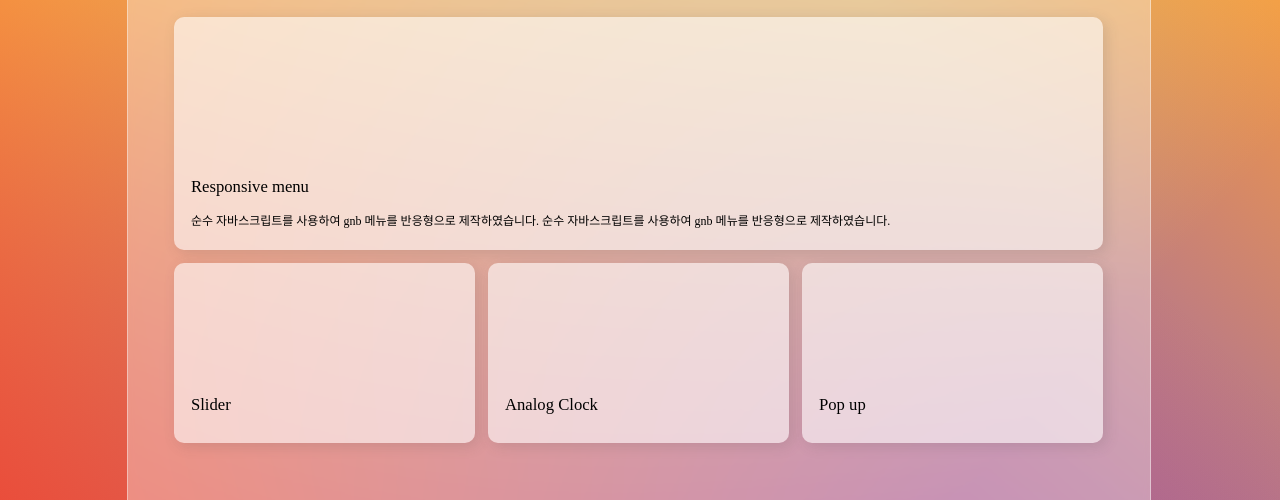
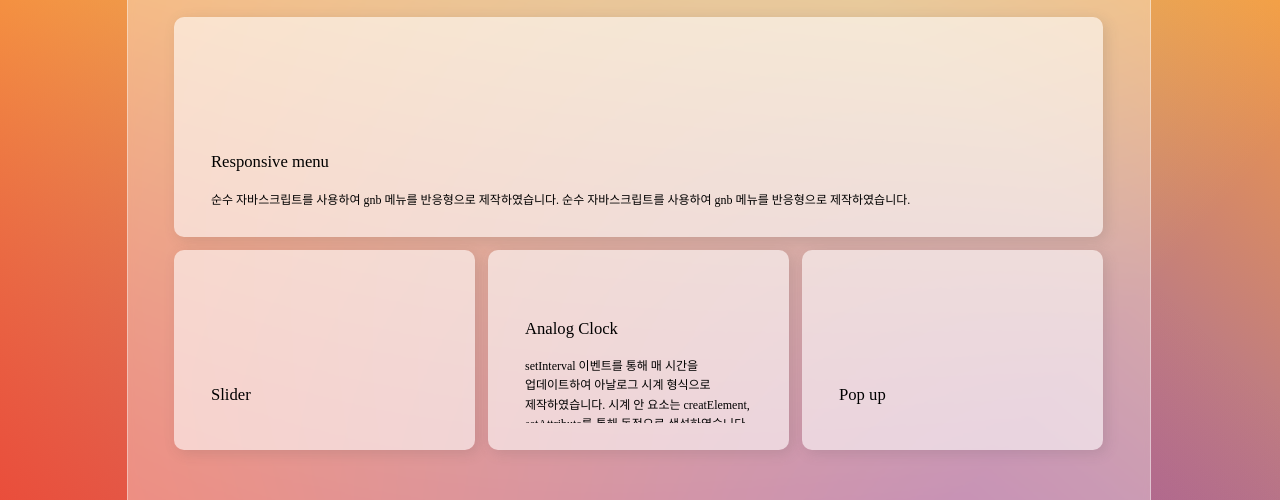
Before and after one commit to mrRobotCorp/bracket, a plain HTML site: page study.html in a window 1280 px wide. Both pictures are taken after a click on the element 403 px from the left and 317 px from the top of the page. Shown: the part 211-711 px from the top of the page. Drawn offline with nearby package versions, Linux system fonts and the light colour scheme; a web font is replaced by a local one.

Commit message:
.
study img 마크업 개박살

```diff
--- a/css/study.css
+++ b/css/study.css
@@ -1,28 +1,31 @@
 .p-gradation { min-width: 100%; min-height: 100%; animation: move_gradation 30s ease infinite; position: fixed; top: 0; left: 0; background: linear-gradient(45deg, rgb(225, 77, 48) 0%, rgba(157, 237, 244, 0) 70%), linear-gradient(135deg, rgb(255, 235, 81) 10%, rgba(235, 170, 236, 0) 80%), linear-gradient(225deg, #f59942 10%, rgba(170, 236, 170, 0) 80%), linear-gradient(315deg, #5344ff 100%, rgba(244, 234, 122, 0) 70%); }
 
 /* ---------------------------------------------------- */
-.stuAll { position: absolute; width: 80vw; margin: 0 calc( 100vw * 190 / 1920); top: 2%; z-index: 10; }
-.stuAll section { height: 85vh; margin: calc( 100vw * 100 / 1920 ) 0; padding: calc( 100vw * 60 / 1920 ) calc( 100vw * 70 / 1920 ); background: #ffffff56; border: calc( 100vw * 1 / 1920 ) solid #ffffff65; border-radius: calc( 100vw * 50 / 1920 ); backdrop-filter: blur(3px); line-height: 150%; }
+.stuAll { position: absolute; width: 80vw; margin: 0 calc(100vw * 190 / 1920); top: 2%; z-index: 10; }
 
-.stuAll section article h3 { margin-bottom: calc( 100vw * 30 / 1920 ); font-size: calc( 100vw * 30 / 1920 ); font-family: LSpecial; }
-.stuAll section article p { margin-bottom: calc( 100vw * 30 / 1920 ); font-size: calc( 100vw * 20 / 1920 ); line-height: 150%; }
+.stuAll section { height: 85vh; margin: calc(100vw * 100 / 1920) 0; padding: calc(100vw * 60 / 1920) calc(100vw * 70 / 1920); background: #ffffff56; border: calc(100vw * 1 / 1920) solid #ffffff65; border-radius: calc(100vw * 50 / 1920); backdrop-filter: blur(3px); line-height: 150%; }
+
+.stuAll section article h3 { margin-bottom: calc(100vw * 30 / 1920); font-size: calc(100vw * 30 / 1920); font-family: LSpecial; }
+
+.stuAll section article p { margin-bottom: calc(100vw * 30 / 1920); font-size: calc(100vw * 20 / 1920); line-height: 150%; }
 
 /* --------------------- flip ------------------------- */
-.wrapper {width: 100%;display: grid;grid-gap: calc( 100vw * 20 / 1920 );grid-template-columns: repeat(6, 1fr); }
-
-.card { display: flex; justify-content: flex-end; flex-direction: column; position: relative; background-color: rgba(255, 255, 255, 0.582); grid-column: span 3; box-shadow: calc( 100vw * 5 / 1920 ) calc( 100vw * 5 / 1920 ) calc( 100vw * 20 / 1920 ) #4d4d4d29; height: calc( 100vw * 220 / 1920 ); padding: calc( 100vw * 25 / 1920 ); border-radius: calc( 100vw * 15 / 1920 ); cursor: pointer; overflow: hidden; }
+.wrapper { width: 100%; display: grid; grid-gap: calc(100vw * 20 / 1920); grid-template-columns: repeat(6, 1fr); }
+.card { display: flex; justify-content: flex-end; flex-direction: column; grid-column: span 3; height: calc(100vw * 220 / 1920); padding: calc(100vw * 40 / 1920) calc(100vw * 55 / 1920); background-color: rgba(255, 255, 255, 0.582); border-radius: calc(100vw * 15 / 1920); box-shadow: calc(100vw * 5 / 1920) calc(100vw * 5 / 1920) calc(100vw * 20 / 1920) #4d4d4d29; cursor: pointer; }
 
 .card__heading,
-.card__text {width: 100%; border-radius: 4px; }
+.card__text { width: 100%; border-radius: calc(100vw * 4 / 1920); }
 
-.card__heading {width: 50%; font-family: LBold; font-size: calc( 100vw * 25 / 1920 );}
+.card__heading { width: 50%; margin: calc( 100vw * 60 / 1920) 0 calc( 100vw * 15 / 1920) 0; font-family: LBold; font-size: calc(100vw * 25 / 1920); }
+.card__text { margin-top: calc(100vw * 10 / 1920); font-size: calc(100vw * 18 / 1920); line-height: 160%; overflow-y: scroll; }
 
-.card__text {margin-top: 10px;font-size: calc( 100vw * 18 / 1920 ); }
+.card.is-active { grid-row: 1; grid-column: 1/span 6; height: calc(100vw * 250 / 1920); order: 0; }
+.card.is-active:after { opacity: 1; transform: translateY(0); }
+.card.is-inactive { grid-column: span 2; }
 
-.card.is-active {grid-row: 1;grid-column: 1/span 6;height: calc( 100vw * 300 / 1920 );order: 0; }
-.card.is-active:after {opacity: 1;transform: translateY(0); }
+.js_analog { display: none; width: calc( 100vw * 400 / 1920 ); height: calc( 100vw * 200 / 1920); }
 
-.card.is-inactive {grid-column: span 2; }
+.imgShow { display: inline-block;  }
 
 /* ------------------------------------------- */
-footer { width: 100vw; margin-left: calc( 100vw * -190 / 1920 ); }
+footer { width: 100vw; margin-left: calc(100vw * -190 / 1920); }
--- a/js/header.js
+++ b/js/header.js
@@ -1,5 +1,5 @@
 const gnbMenu = document.querySelectorAll('#gnb li');
-const scrollNum = document.querySelector("html").scrollTop;
+const scrollNum = document.querySelector('html').scrollTop;
 
 window.onscroll = function() {
     if (scrollNum == 0 ) {
@@ -43,13 +43,10 @@ window.onscroll = function() {
             menu.style.display = 'none';
         });
     });
-
 }
 
-
-
 // ----------------- gnb active ---------------------------
-var pageUrl = window.location.href;
+let pageUrl = window.location.href;
 
 $(window).on('load', function(){
     $('header #gnb > li').siblings('li').removeClass('active');
@@ -60,8 +57,8 @@ $(window).on('load', function(){
     } else if (pageUrl.indexOf('iam') > -1) {
         $('header #gnb > li').eq(3).addClass('active');
     } else {
+        // home - index
         $('header #gnb > li').eq(0).addClass('active');
-        //메인 url은 main이라는 단어가 들어가지 않아서 모든 조건이 아닐때 실행
     }
 });
 
@@ -227,4 +224,4 @@ document.querySelector('footer').insertAdjacentHTML('beforeend', `
         buttons[i].disabled = true;
         }
     }
-    })();
+})();
--- a/js/project.js
+++ b/js/project.js
@@ -13,7 +13,7 @@ gsap.to(sections, {
 	}
 });
 
-// ----------------- thumbnail cursor --------------------------
+// ----------------- main (overview) cursor --------------------------
 const overview = document.querySelector(".overview");
 
 overview.addEventListener("mouseover", function () {
--- a/js/study.js
+++ b/js/study.js
@@ -24,6 +24,8 @@ const activeClass = "is-active";
 const inactiveClass = "is-inactive";
 const cards = document.querySelectorAll(".card");
 
+let stuImg = document.querySelector('.card img');
+
 cards.forEach((card, idx) => {
 card.addEventListener("click", () => {
     const state = Flip.getState(cards);
@@ -32,18 +34,19 @@ card.addEventListener("click", () => {
     cards.forEach((otherCard, otherIdx) => {
         otherCard.classList.remove(activeClass);
         otherCard.classList.remove(inactiveClass);
+        stuImg.style.display = 'none';
         if (!isCardActive && idx !== otherIdx)
         otherCard.classList.add(inactiveClass);
     });
 
     if (!isCardActive) {
         card.classList.add(activeClass);
+        stuImg.style.display = 'inline-block';
     }
 
     Flip.from(state, {
         duration: 1,
         ease: "expo.out",
         absolute: true });
-
     });
 });
--- a/study.html
+++ b/study.html
@@ -54,12 +54,13 @@
                 </p>
             </article>
             <div class='wrapper'>
-                <div class='card'>
+                <div class='card '>
                     <div class='card__heading'>Responsive menu</div>
                     <p class='card__text'>
                         순수 자바스크립트를 사용하여 gnb 메뉴를 반응형으로 제작하였습니다.
                         순수 자바스크립트를 사용하여 gnb 메뉴를 반응형으로 제작하였습니다.
                     </p>
+
                 </div>
                 <div class='card'>
                     <div class='card__heading'>Slider</div>
@@ -67,9 +68,20 @@
 
                     </p>
                 </div>
-                <div class='card'>
+                <div class='card c_js_analog'>
                     <div class='card__heading'>Analog Clock</div>
-                    <p class='card__text'></p>
+                    <p class='card__text'>
+                        setInterval 이벤트를 통해 매 시간을 업데이트하여 아날로그 시계 형식으로 제작하였습니다.
+                        시계 안 요소는 creatElement, setAttribute를 통해 동적으로 생성하였습니다.
+                        html 안에서 올바른 마크업을 위해 appendChild를 사용하여 부모 요소와 자식 요소를 나눠주었습니다.
+                        출력 할 시간은 new Date()를 통해 구하였고, 출력되는 시간을 계산하여
+                        시침, 분침 요소에 style의 각도 값으로 주었습니다.
+                        <!-- ---------- -->
+                        html 안에서 올바른 마크업을 위해 appendChild를 사용하여 부모 요소와 자식 요소를 나눠주었습니다.
+                        출력 할 시간은 new Date()를 통해 구하였고, 출력되는 시간을 계산하여
+                        시침, 분침 요소에 style의 각도 값으로 주었습니다.
+                        <img class="js_analog" src="./source/stu_analog.png">
+                    </p>
                 </div>
                 <div class='card'>
                     <div class='card__heading'>Pop up</div>
```
Also changed, not shown: source/stu_analog.png (added).
